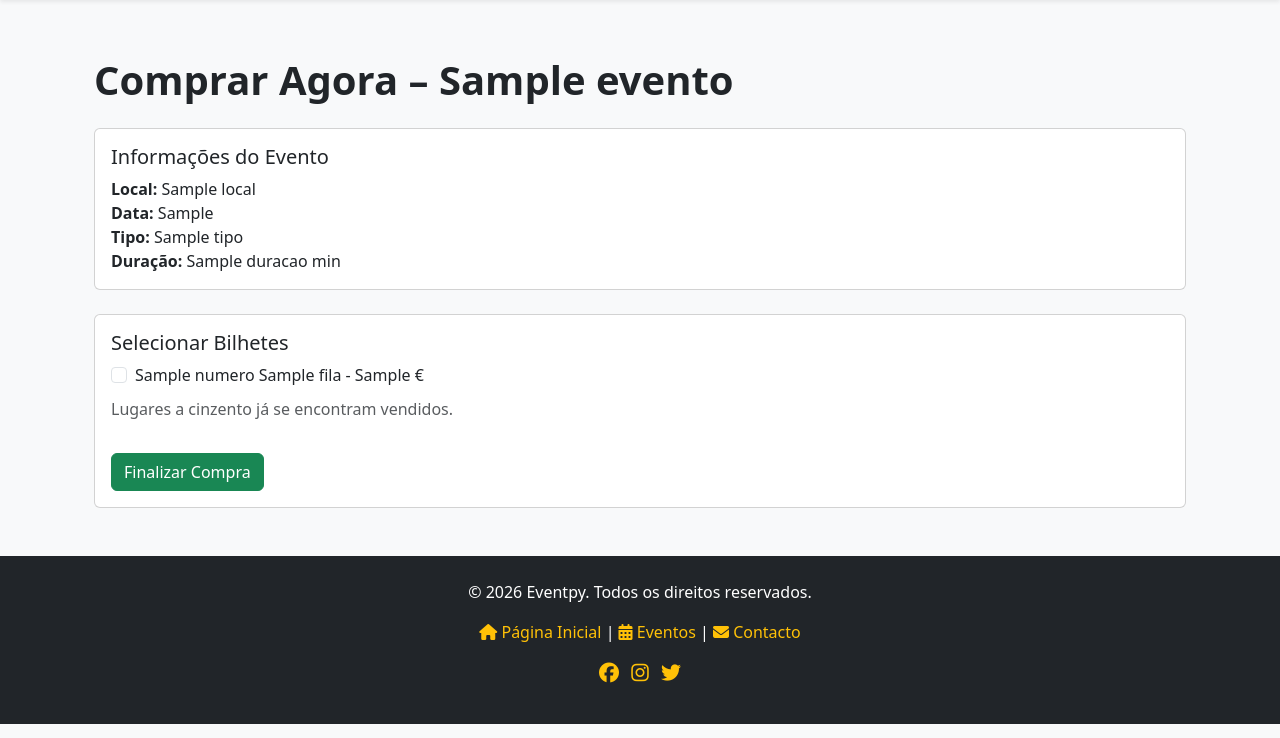
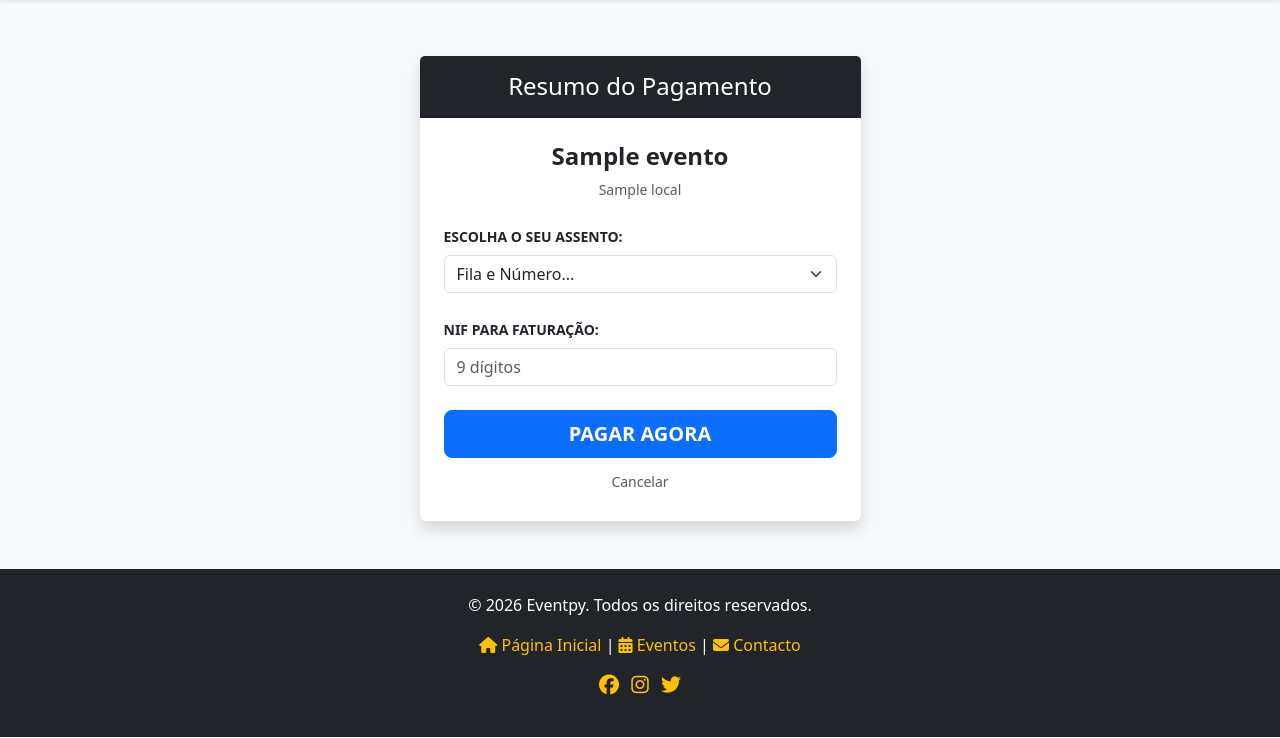
Before and after one commit to leo-snczki/eventpy, a Flask app: template templates/checkout_comprar_agora.html in a window 1280 px wide. Shown: the part 62-800 px from the top of the page. Run offline with Flask 3, Linux system fonts and the light colour scheme; the template is opened without the code that fills it: most values are stand-ins (such as "Sample title", 1, 10 or a date in 2020); some libraries are stand-ins or nearby versions.

Commit message:
Implement checkout process for 'comprar agora' with user session validation and ticket selection

```diff
--- a/app.py
+++ b/app.py
@@ -37,6 +37,66 @@ def carregar_utilizador():
 def inject_current_year():
     return {"current_year": datetime.now().year}
 
+@app.route("/checkout_comprar_agora/<int:evento_id>", methods=["GET", "POST"])
+def checkout_comprar_agora(evento_id):
+    if g.utilizador is None:
+        flash("Precisa de iniciar sessão para comprar.", "warning")
+        return redirect(url_for("login"))
+
+    evento = Evento.get_or_none(Evento.id == evento_id)
+    if not evento:
+        flash("Evento não encontrado.", "danger")
+        return redirect(url_for("eventos"))
+
+    lugar_sugerido = None
+    lugares_numerados = []
+
+    if evento.tipo == Evento.TIPO_CONCERTO:
+        # Pega o lugar de pista DISPONÍVEL com o MENOR PREÇO
+        lugar_sugerido = (Lugar.select()
+                          .where((Lugar.evento == evento) &
+                                 (Lugar.tipo == Lugar.TIPO_PISTA) &
+                                 (Lugar.vendido == False))
+                          .order_by(Lugar.preco_base.asc()) # Menor preço primeiro
+                          .first())
+    else:
+        lugares_numerados = (Lugar.select()
+                             .where((Lugar.evento == evento) &
+                                    (Lugar.vendido == False))
+                             .order_by(Lugar.fila, Lugar.numero))
+
+    if request.method == "POST":
+        lugar_id = request.form.get("lugar_id")
+        nif = request.form.get("nif")
+
+        if not lugar_id:
+            flash("Desculpe, já não existem lugares disponíveis.", "danger")
+            return redirect(url_for("eventos"))
+
+        try:
+            with db.atomic():
+                lugar = Lugar.get_by_id(lugar_id)
+                if lugar.vendido:
+                    flash("Este lugar foi reservado por outra pessoa. Tente novamente.", "warning")
+                    return redirect(url_for("checkout_comprar_agora", evento_id=evento.id))
+
+                venda = Venda.create(utilizador=g.utilizador, evento=evento, total=lugar.preco_base)
+                Bilhete.create(venda=venda, lugar=lugar, preco=lugar.preco_base)
+
+                lugar.vendido = True
+                lugar.save()
+
+                Recibo.create(venda=venda, nif=nif, valor_total=lugar.preco_base)
+
+            flash(f"Compra de '{evento.titulo}' concluída com sucesso!", "success")
+            return redirect(url_for("utilizador"))
+        except Exception:
+            flash("Erro ao processar a transação. Tente mais tarde.", "danger")
+
+    return render_template("checkout_comprar_agora.html",
+                           evento=evento,
+                           lugar_sugerido=lugar_sugerido,
+                           lugares_numerados=lugares_numerados)
 
 @app.route("/")
 def index():
--- a/templates/checkout_comprar_agora.html
+++ b/templates/checkout_comprar_agora.html
@@ -1,67 +1,76 @@
 {% extends "base.html" %}
-
-{% block title %}Comprar Agora | Eventpy{% endblock %}
 
 {% block content %}
 <div class="container mt-4">
-
-    <h1 class="fw-bold mb-4">Comprar Agora – {{ evento.titulo }}</h1>
     {% with messages = get_flashed_messages(with_categories=true) %}
       {% if messages %}
         {% for category, message in messages %}
           <div class="alert alert-{{ category }} alert-dismissible fade show" role="alert">
             {{ message }}
-        <button type="button" class="btn-close" data-bs-dismiss="alert"></button>
+            <button type="button" class="btn-close" data-bs-dismiss="alert" aria-label="Close"></button>
           </div>
         {% endfor %}
       {% endif %}
     {% endwith %}
-    <div class="card mb-4">
-        <div class="card-body">
-            <h5 class="card-title">Informações do Evento</h5>
-            <ul class="list-unstyled mb-0">
-                <li><strong>Local:</strong> {{ evento.local }}</li>
-                <li><strong>Data:</strong> {{ evento.data_hora }}</li>
-                <li><strong>Tipo:</strong> {{ evento.tipo }}</li>
-                <li><strong>Duração:</strong> {{ evento.duracao }} min</li>
-            </ul>
+
+    <div class="row justify-content-center">
+        <div class="col-md-6 col-lg-5">
+            <div class="card shadow border-0">
+                <div class="card-header bg-dark text-white text-center py-3">
+                    <h4 class="mb-0">Resumo do Pagamento</h4>
+                </div>
+                <div class="card-body p-4">
+                    <div class="mb-4 text-center">
+                        <h2 class="h4 fw-bold">{{ evento.titulo }}</h2>
+                        <p class="text-muted small"><i class="bi bi-geo-alt"></i> {{ evento.local }}</p>
+                    </div>
+
+                    <form method="POST">
+                        {% if evento.tipo == 'concerto' %}
+                            <div class="bg-light p-3 rounded text-center mb-4 border">
+                                <span class="text-muted d-block small mb-1">MELHOR PREÇO DISPONÍVEL (PISTA)</span>
+                                <h2 class="text-success fw-bold mb-0">
+                                    {% if lugar_sugerido %}
+                                        {{ "{:,.2f}".format(lugar_sugerido.preco_base) }}€
+                                        <input type="hidden" name="lugar_id" value="{{ lugar_sugerido.id }}">
+                                    {% else %}
+                                        Esgotado
+                                    {% endif %}
+                                </h2>
+                            </div>
+                        {% else %}
+                            <div class="mb-4">
+                                <label class="form-label fw-bold small">ESCOLHA O SEU ASSENTO:</label>
+                                <select name="lugar_id" class="form-select" required>
+                                    <option value="" disabled selected>Fila e Número...</option>
+                                    {% for lugar in lugares_numerados %}
+                                        <option value="{{ lugar.id }}">
+                                            Fila {{ lugar.fila }}, Lugar {{ lugar.numero }} — {{ "{:,.2f}".format(lugar.preco_base) }}€
+                                        </option>
+                                    {% endfor %}
+                                </select>
+                            </div>
+                        {% endif %}
+
+                        <div class="mb-4">
+                            <label for="nif" class="form-label fw-bold small">NIF PARA FATURAÇÃO:</label>
+                            <input type="text" name="nif" id="nif" class="form-control" placeholder="9 dígitos" required pattern="\d{9}">
+                        </div>
+
+                        <div class="d-grid gap-2">
+                            {% if (evento.tipo == 'concerto' and not lugar_sugerido) or (evento.tipo != 'concerto' and not lugares_numerados) %}
+                                <button type="button" class="btn btn-secondary btn-lg" disabled>Indisponível</button>
+                            {% else %}
+                                <button type="submit" class="btn btn-primary btn-lg fw-bold">
+                                    <i class="bi bi-credit-card"></i> PAGAR AGORA
+                                </button>
+                            {% endif %}
+                            <a href="{{ url_for('eventos') }}" class="btn btn-link btn-sm text-decoration-none text-muted">Cancelar</a>
+                        </div>
+                    </form>
                 </div>
             </div>
-
-    <form method="post" action="{{ url_for('finalizar_compra_agora', evento_id=evento.id) }}">
-        <div class="card mb-4">
-            <div class="card-body">
-                <h5 class="card-title">Selecionar Bilhetes</h5>
-
-                {% if evento.tipo == "Concerto" %}
-                <p>Os bilhetes são para a pista, sem lugares marcados.</p>
-                <div class="mb-3">
-                    <label class="form-label">Quantidade de bilhetes (máx. 2 por conta/NIF)</label>
-                    <input type="number" class="form-control" name="quantidade" min="1" max="2" value="1" required>
-                </div>
-                <p class="text-muted">Lugares disponíveis: {{ lugares|length }}</p>
-                {% else %}
-                <div class="d-flex flex-wrap gap-3">
-                    {% for lugar in lugares %}
-                    {% if not lugar.vendido %}
-                    <div class="form-check">
-                        <input class="form-check-input" type="checkbox" name="lugares_selecionados"
-                            value="{{ lugar.id }}" id="lugar{{ lugar.id }}">
-                        <label class="form-check-label" for="lugar{{ lugar.id }}">
-                            {{ lugar.numero if lugar.numero else "Pista" }} {{ lugar.fila if lugar.fila else "" }} - {{
-                            lugar.preco_base }} €
-                        </label>
-                    </div>
-                    {% endif %}
-                    {% endfor %}
-                </div>
-                <p class="text-muted mt-2">Lugares a cinzento já se encontram vendidos.</p>
-                {% endif %}
-
-                <button type="submit" class="btn btn-success mt-3">Finalizar Compra</button>
         </div>
     </div>
-    </form>
-
 </div>
 {% endblock %}
```
Lines whose indentation alone changed are shown as unchanged.
